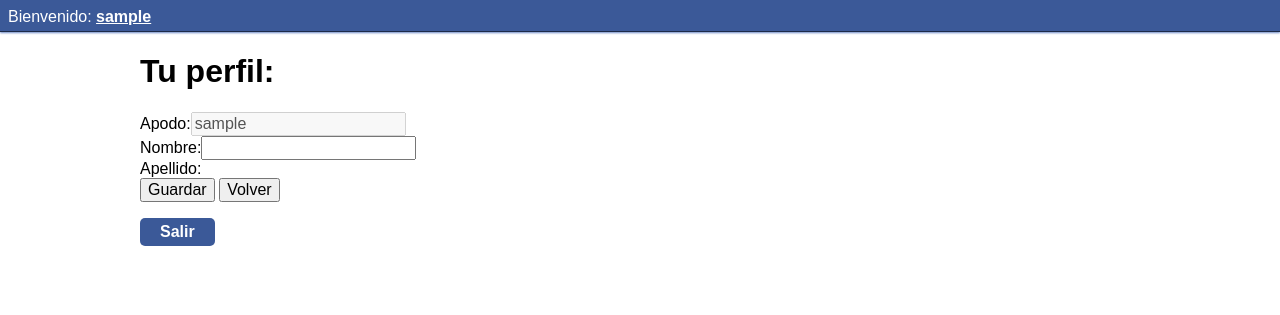
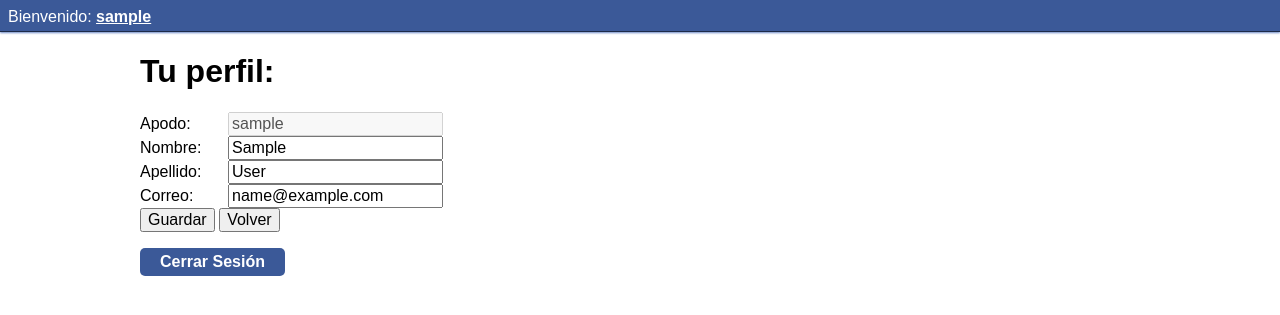
Before and after one commit to elib0/pySMT, a Django app: page /users/1/profile/ in a window 1280 px wide. Shown: the top 315 px of the page. Run offline with Django 3.2, Linux system fonts and the light colour scheme; the visitor is signed in with stand-in values (Sample User, id 1); data comes from the database, SQL or seed files in the repository; parts of the project's set-up code (start-up, migrations or seed data) failed here and were passed over; some libraries are stand-ins or nearby versions.

Commit message:
Varios Ajustes

```diff
--- a/pySMT/settings.py
+++ b/pySMT/settings.py
@@ -9,6 +9,7 @@ TEMPLATE_DEBUG = DEBUG
 
 ADMINS = (
     # ('Your Name', 'your_email@example.com'),
+    ('elibo', 'elijose.c@gmail.com'),
 )
 
 MANAGERS = ADMINS
@@ -27,7 +28,7 @@ DATABASES = {
 
 # Hosts/domain names that are valid for this site; required if DEBUG is False
 # See https://docs.djangoproject.com/en/1.5/ref/settings/#allowed-hosts
-ALLOWED_HOSTS = []
+ALLOWED_HOSTS = ['localhost']
 
 # Local time zone for this installation. Choices can be found here:
 # http://en.wikipedia.org/wiki/List_of_tz_zones_by_name
@@ -84,7 +85,6 @@ STATICFILES_DIRS = (
 STATICFILES_FINDERS = (
     'django.contrib.staticfiles.finders.FileSystemFinder',
     'django.contrib.staticfiles.finders.AppDirectoriesFinder',
-#    'django.contrib.staticfiles.finders.DefaultStorageFinder',
 )
 
 # Make this unique, and don't share it with anybody.
@@ -94,7 +94,6 @@ SECRET_KEY = '^ez=a80oaz(f_o2x9ev+i*x8@v9qfsnt*8lrahn3p(cn7xi0jt'
 TEMPLATE_LOADERS = (
     'django.template.loaders.filesystem.Loader',
     'django.template.loaders.app_directories.Loader',
-#     'django.template.loaders.eggs.Loader',
 )
 
 MIDDLEWARE_CLASSES = (
--- a/pySMT/static/css/styl/style_styl.css
+++ b/pySMT/static/css/styl/style_styl.css
@@ -11,6 +11,7 @@ img,video,audio,embed,object,input,iframe{max-width:100%}
 .chromeframe p:after{clear:both}
 .chromeframe p a{color:#3a95fb}
 footer{margin:1em 0 0 0}
+label{min-width:5.5em;display:inline-block}
 .system-message{background-color:#3b5998;border-bottom:solid 1px #1d2b49;-webkit-box-shadow:0 1px 2px #6c89c6;box-shadow:0 1px 2px #6c89c6;height:2em;padding:.5em;color:#fff}
 .welcome-message span{font-weight:bold}
 .welcome-message span a,.welcome-message span a:hover,.welcome-message span a:visited,.welcome-message span a:active{color:#fff;font-weight:bold}
--- a/pySMT/static/css/styl/style_styl.styl
+++ b/pySMT/static/css/styl/style_styl.styl
@@ -7,6 +7,10 @@ color-base = #3B5998
 
 footer
 	margin: 1em 0 0 0;
+
+label
+	min-width: 5.5em
+	display: inline-block
 
 .system-message
 	background-color: color-base
--- a/pySMT/templates/index.html
+++ b/pySMT/templates/index.html
@@ -39,6 +39,7 @@
         </div>
         <div class="content">
         {% block content %}
+            <section class="home">
             {% if user.is_authenticated %}
                 {% if latest_poll_list %}
                     <h1>Hacer una de nuestras encuestas</h1>
@@ -53,6 +54,7 @@
             {% else %}
                 <h3>Para ver las encuentas debes ser usuario registrado, puedes registrate <a href="{% url 'users:register' %}">aqui</a>.</h3>
             {% endif %}
+            </section>
         {% endblock content %}
         </div>
 
@@ -62,7 +64,7 @@
                     <a href=" {% url 'users:register' %} ">¿Eres nuevo usuario?</a>
                     <a href="{% url 'users:login' %}">¿Ya eres usuario?</a>
                 {% else %}
-                    <a href="{% url 'users:logout' %}">Salir</a>
+                    <a href="{% url 'users:logout' %}">Cerrar Sesión</a>
                 {% endif %}
             {% endblock footer %}
         </footer>
--- a/pySMT/templates/users/profile.html
+++ b/pySMT/templates/users/profile.html
@@ -5,16 +5,19 @@
 {% endblock titlehtml %}
 
 {% block content %}
+	<section class="profile">
 		{% if user %}
-	<form action="#" method="POST">
 		<h1>Tu perfil:</h1>
+		<form id="frmPerfil" action="{% url 'users:profile' user.id %}" method="POST">{% csrf_token %}
 			<label for="username">Apodo:</label><input type="text" name="username" id="username" value="{{ user.username }}" disabled="true"><br>
-	<label for="">Nombre:</label><input type="text" name="name" id="name"><br>
-	<label for="">Apellido:</label><br>
+			<label for="name">Nombre:</label><input type="text" name="name" id="name" value="{{ user.first_name }}"><br>
+			<label for="lastname">Apellido:</label><input type="text" name="lastname" id="lastname" value="{{ user.last_name }}"><br>
+			<label for="email">Correo:</label><input type="email" id="email" name="email" value="{{ user.email }}"><br>
 			<input type="submit" value="Guardar">
 			<input type="button" id="btnVolver" name="btnVolver" value="Volver">
 		</form>
 		{% endif %}
+	</section>
 {% endblock content %}
 
 {% block js %}
@@ -22,5 +25,22 @@
 	$('#btnVolver').click(function(event) {
 		window.history.back();
 	});
+
+	$('#frmPerfil').submit(function(){
+		var form = this;
+		$.ajax({
+			url: form.action,
+			type: form.method,
+			data: $(form).serialize(),
+		}).done(function(data) {
+			alert(data.message);
+			if (data.success == 0) {
+				window.location.reload()
+			};
+		}).fail(function() {
+			console.log("error");
+		});
+		return false;
+	});
 </script>
 {% endblock js %}
--- a/users/urls.py
+++ b/users/urls.py
@@ -2,7 +2,6 @@ from django.conf.urls import patterns, url
 from users import views
 
 urlpatterns = patterns('',
-    url(r'^save/', views.save, name='save'),
     url(r'^login/', views.loginuser, name='login'),
     url(r'^logout/', views.logoutuser, name='logout'),
     url(r'^register/', views.register, name='register'),
--- a/users/views.py
+++ b/users/views.py
@@ -1,20 +1,16 @@
 from django.http import HttpResponse
-from django.shortcuts import render, redirect
+from django.shortcuts import render, redirect, get_object_or_404
 from django.contrib.auth.models import User
 from django.contrib.auth import authenticate, login, logout
 from django.utils import simplejson
 
 
 def register(request):
-    return render(request, 'users/register.html')
-
-
-def save(request):
-    result = {'success': -1, 'message': 'Error desconocido'}
-    if request.user.is_authenticated():
+    if request.method == 'POST':
+        result = {'success': -1, 'message': 'Error desconocido'}
         if request.is_ajax():
-            post = request.POST
-            u = User.objects.create_user(post['name'], post['email'], post['pass'])
+            p = request.POST
+            u = User.objects.create_user(p['name'], p['email'], p['pass'])
             try:
                 u.save()
                 result['success'] = 1
@@ -25,14 +21,34 @@ def save(request):
         json = simplejson.dumps(result)
         return HttpResponse(json, mimetype='application/json')
     else:
-        return redirect('/')
+        return render(request, 'users/register.html')
 
 
 def profile(request, user_id):
+    #Solo si el usuario esta autenticado
     if request.user.is_authenticated():
-        u = User.objects.get(pk=user_id)
-        # return HttpResponse("Perfil de %s." % u.username)
-        return render(request, 'users/profile.html', {'user': u})
+        #SI es llamada por un form y peticion ajax guardo datos de profile
+        if request.is_ajax() and request.method == 'POST':
+            result = {'success': 0, 'message': 'No se han podido guardar los cambios'}
+            u = request.user
+            u.first_name = request.POST['name']
+            u.last_name = request.POST['lastname']
+            try:
+                u.save()
+                result['success'] = 1
+                result['message'] = 'Datos guardados'
+            except:
+                pass
+            json = simplejson.dumps(result)
+            return HttpResponse(json, mimetype='application/json')
+        #Si no es de un form muestro form de profile
+        else:
+            if request.user.pk == int(user_id):
+                u = request.user
+                return render(request, 'users/profile.html', {'user': u})
+            else:
+                u = get_object_or_404(User, pk=user_id)
+                return HttpResponse('Perfil externo de: %s' % u.username)
     else:
         return redirect('/')
 
```
Also changed, not shown: polls/views.py (+4 -4 lines), pySMT/templates/polls/detail.html (+7 -9 lines), pySMT/templates/polls/result.html (+4 -6 lines), pySMT/templates/users/login.html (+9 -7 lines), pySMT/templates/users/register.html (+12 -9 lines). Lines whose indentation alone changed are shown as unchanged.
